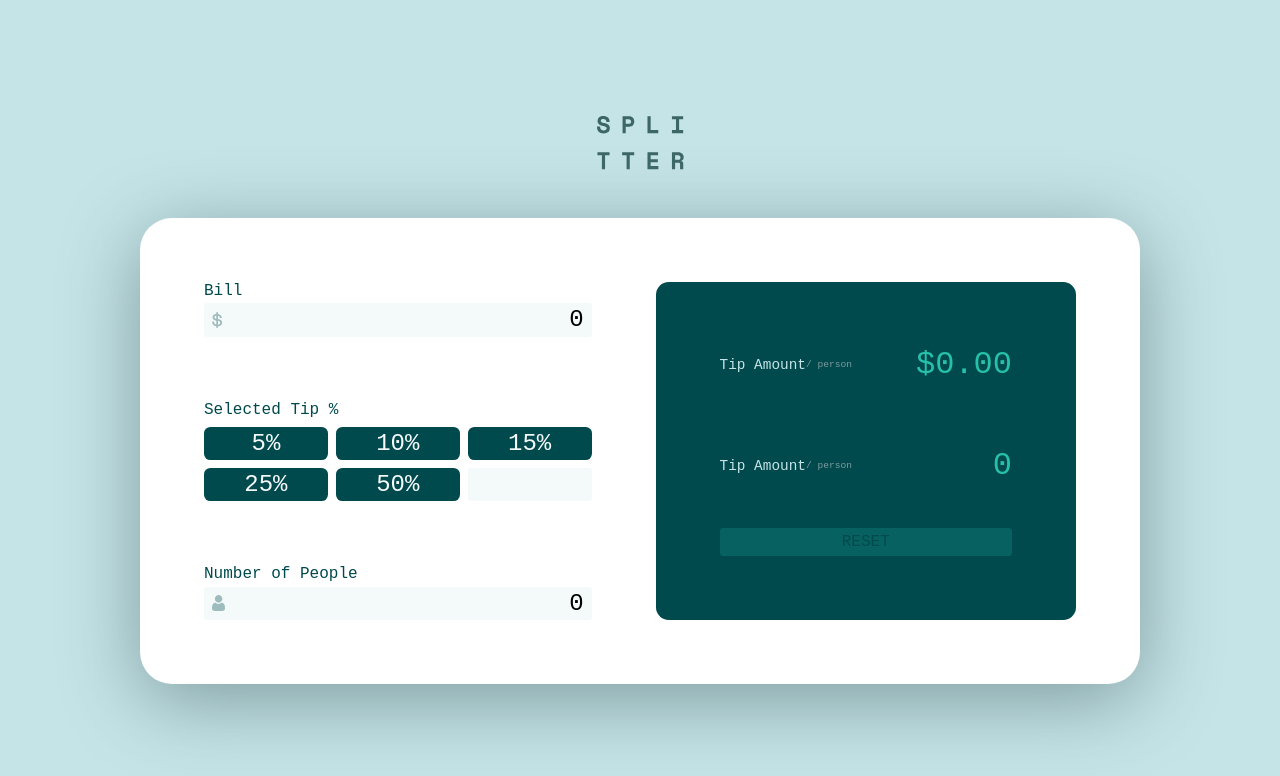
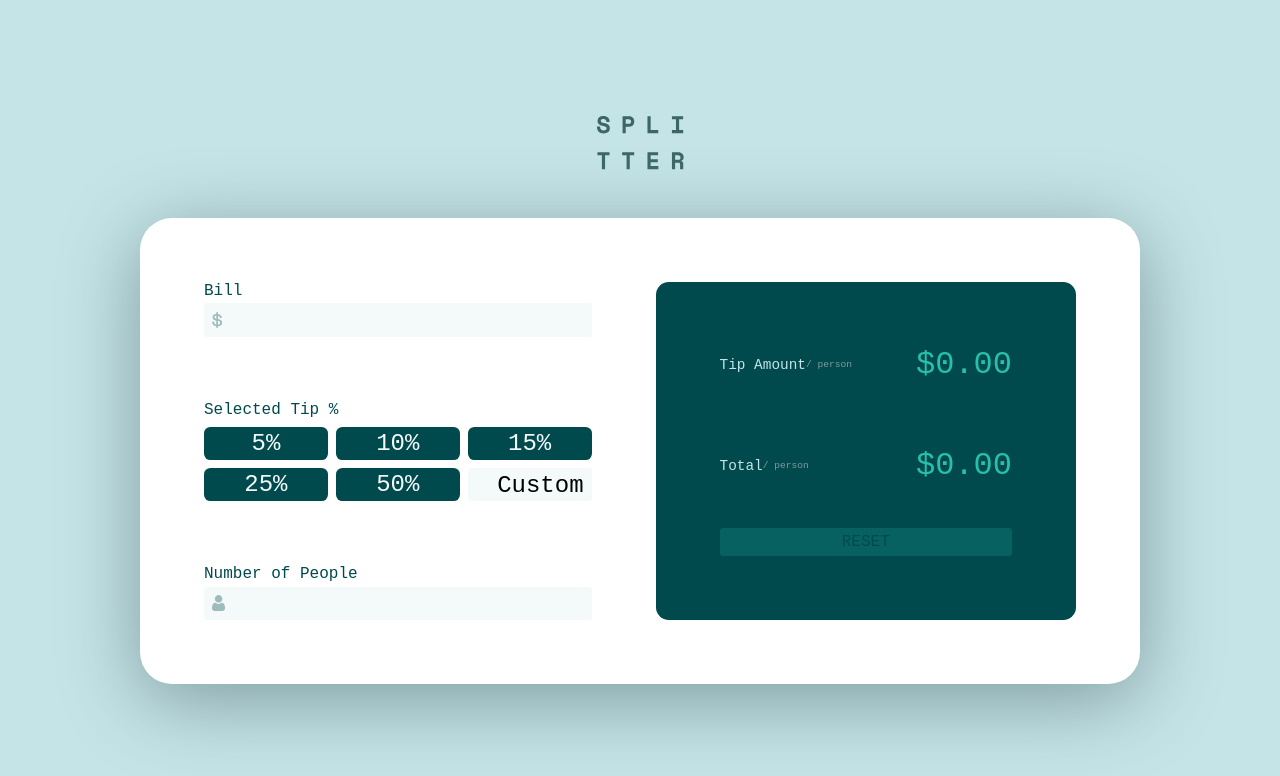
Before and after one commit to charold29/tip-calculator-app, a React (Vite) app: page / in a window 1280 px wide. Shown: the top 776 px of the page. Built offline with nearby package versions, Linux system fonts and the light colour scheme; a web font is replaced by a local one.

Commit message:
finished v1

```diff
--- a/src/App.css
+++ b/src/App.css
@@ -26,6 +26,11 @@ html, body {
   --spacer-lg: clamp(4rem, 7vw, 6.5rem);
   --rounded-md: .4rem;
   --rounded-sm: .2rem;
+}
+
+::selection {
+  background-color: hsl(var(--brand));
+  color: hsl(var(--white));
 }
 
 body {
@@ -74,6 +79,25 @@ body {
   font-size: 1rem;
 }
 
+.custom-wrapper {
+  position: relative;
+}
+
+.tip-custom::placeholder{
+  opacity: 0;
+}
+
+.tip-custom-label {
+  position: absolute;
+  right: .5rem;
+  top: 50%;
+  transform: translateY(-50%);
+}
+
+.tip-custom:not(:placeholder-shown) + .tip-custom-label {
+  opacity: 0;
+}
+
 .number-wrapper {
   position: relative;
 }
@@ -86,18 +110,18 @@ body {
   border: none;
   padding: .2rem .5rem;
   border-radius: var(--rounded-sm);
-  box-shadow:
-    0 0 0 -.2rem hsl(var(--text)),
-    0 0 0 -.2rem hsl(var(--neutral1));
+  box-shadow: 0 0 0 -.2rem hsl(var(--brand));
   transition: box-shadow 400ms cubic-bezier
   (cubic-bezier(0.075, 0.82, 0.165, 1));
 }
 
+.number-input.number-error:focus {
+  box-shadow: 0 0 0 .2rem hsl(var(--error));
+}
+
 .number-input:focus {
   outline: none;
-  box-shadow:
-    0 0 0 .2rem hsl(var(--white)),
-    0 0 0 .4rem hsl(var(--brand));
+  box-shadow: 0 0 0 .2rem hsl(var(--brand));
 }
 
 .number-input:invalid {
@@ -152,21 +176,22 @@ input[type=number] {
 
 .tip-amount {
   position: relative;
+  display: grid;
 }
 
-[name="tip"] {
+.tip-input {
   opacity: 0%;
   position: absolute;
   inset: 0;
   cursor: pointer;
 }
 
-[name="tip"]:hover + .tip-btn  {
+.tip-input:hover + .tip-btn  {
   background-color: hsl(var(--neutral3));
   color: hsl(var(--text));
 }
 
-[name="tip"]:checked + .tip-btn  {
+.tip-input:checked + .tip-btn  {
   background-color: hsl(var(--brand));
 }
 
--- a/src/App.jsx
+++ b/src/App.jsx
@@ -1,5 +1,5 @@
 
-import { useState } from 'react';
+import { useEffect, useState } from 'react';
 
 //Logo
 import logo from "./assets/images/logo.svg"
@@ -12,50 +12,26 @@ import Display from './components/Display'
 import Form from './components/Form'
 
 const App = () => {
-  const [billAmt, setBillAmt] = useState(0)
-  const [billShowAmtError, setShowBillAmtError] = useState(false)
-  const [peeps, setPeeps] = useState(0)
-  const [showPeepsError, setShowPeepsError] = useState(false)
-  const [isTipSelected, setIsTipSelected] = useState(false)
-  const [selectedTip, setSelectedTip] = useState(0)
+  const [bill, setBill] = useState("")
+  const [tip, setTip] = useState("")
+  const [people, setPeople] = useState("")
   const [calculatedTip, setCalculatedTip] = useState(0)
-  const [calculatedTotal, setCalculatedTotal] = useState(0)
+  const [total, setTotal] = useState(0)
 
-  function calculateTip() {
-    setCalculatedTip(billAmt * selectedTip / peeps)
-    console.log(calculatedTip);
-  }
+  useEffect(() => {
+    console.log(bill, people, tip)
+    if(bill > 0 && people > 0 && tip > 0){
+      setCalculatedTip(bill * (tip / 100) / people)
+      setTotal(calculatedTip + (bill / people))
+    }
+  }, [bill, people, tip, calculatedTip])
 
-  function handleBillAmtInput(e) {
-    const input = e.target.value
-    const pattern = /^[0-9]*$/
-
-    if (pattern.test(input)) {
-      setShowBillAmtError(false)
-      setBillAmt(input)
-      calculateTip()
-    } else {
-      setShowBillAmtError(true)
-    }
-
-  }
-
-  function handleSelectedTip(e) {
-    const selectedTip = e.target.value
-    console.log(selectedTip);
-    setSelectedTip(selectedTip)
-  }
-
-  function handlePeepsInput(e) {
-    const input = e.target.value;
-    const pattern = /^[0-9]*$/
-
-    if (pattern.test(input)) {
-      setShowPeepsError(false)
-      setPeeps(input)
-    } else {
-      setShowPeepsError(true)
-    }
+  const handleResetBtn = (e) => {
+    setBill("")
+    setTip("")
+    setPeople("")
+    setCalculatedTip(0)
+    setTotal(0)
   }
 
   return (
@@ -63,15 +39,18 @@ const App = () => {
       <img src={logo} alt='Splitter Logo'></img>
       <div className="container">
         <Form
-          billAmt={billAmt}
-          handleBillAmtInput={handleBillAmtInput}
-          handleSelectedTip={handleSelectedTip}
-          billShowAmtError={billShowAmtError}
-          handlePeepsInput={handlePeepsInput}
-          peeps={peeps}
-          showPeepsError={showPeepsError}
+          bill={bill}
+          setBill={setBill}
+          tip={tip}
+          setTip={setTip}
+          people={people}
+          setPeople={setPeople}
          />
-        <Display />
+        <Display
+          total={total}
+          calculatedTip={calculatedTip}
+          handleResetBtn={handleResetBtn}
+         />
       </div>
     </div>
   );
--- a/src/components/Display.jsx
+++ b/src/components/Display.jsx
@@ -1,7 +1,12 @@
 //styles
 import './Display.css'
 
-const Display = () => {
+const Display = ({calculatedTip, total, handleResetBtn}) => {
+
+  const returnCurrencyAmt = (amt) => {
+    return new Intl.NumberFormat('en-US', { style: 'currency', currency: 'USD' }).format(amt)
+  }
+
   return (
     <div className='display'>
       <div className='display-group'>
@@ -10,19 +15,19 @@ const Display = () => {
             <p className='header'>Tip Amount</p>
             <p className='unit'>/ person</p>
           </div>
-          <div className='display-amount'>
-            <p className='value'>$0.00</p>
-          </div>
+          <p className='display-amount'>{returnCurrencyAmt(`${calculatedTip ? calculatedTip : "0"}`)}</p>
         </div>
         <div className='display-row'>
           <div className='display-label'>
-            <p className='header'>Tip Amount</p>
+            <p className='header'>Total</p>
             <p className='unit'>/ person</p>
           </div>
-          <div className='display-amount'>0</div>
+          <div className='display-amount'>{returnCurrencyAmt(`${total ? total : "0"}`)}</div>
         </div>
       </div>
-      <button className='btn' disabled>Reset</button>
+      {
+        total ? (<button className='btn' onClick={handleResetBtn}>Reset</button>) : (<button className='btn' disabled>Reset</button>)
+      }
     </div>
   )
 }
--- a/src/components/Form.jsx
+++ b/src/components/Form.jsx
@@ -1,16 +1,25 @@
+import { useState } from "react"
 import dollarIcon from "../assets/images/icon-dollar.svg"
 import personIcon from "../assets/images/icon-person.svg"
 
-const Form = ({handleBillAmtInput, billAmt, handleSelectedTip, billShowAmtError, handlePeepsInput, peeps, showPeepsError}) => {
+const Form = ({bill, setBill, tip, setTip, people, setPeople}) => {
+
+  const [isCustomSelected, setIsCustomSelected] = useState(false)
+
+  const handleSelectedTip = (e) => {
+    setTip(+e.target.value)
+    setIsCustomSelected(true )
+  }
+
   return (
     <div className="form">
       <div className="label-group">
         <div className="label-wrapper">
           <label className="label" htmlFor="bill">Bill</label>
-          <p className="error">{billShowAmtError ? "Please enter numbers only" : ""}</p>
+          {/* <p className="error">{billShowAmtError ? "Please enter numbers only" : ""}</p> */}
         </div>
         <div className="number-wrapper">
-          <input type="text" className="number-input" id="bill" onInput={handleBillAmtInput} value={billAmt}/>
+          <input type="number" className="number-input" id="bill" onInput={(e) => setBill(+e.target.value)} value={bill} />
           <img src={ dollarIcon } aria-hidden="true" className="icon" />
         </div>
       </div>
@@ -19,36 +28,39 @@ const Form = ({handleBillAmtInput, billAmt, handleSelectedTip, billShowAmtError,
         <p className="label"> Selected Tip %</p>
         <div className="tip-amount-wrapper">
           <div className="tip-amount">
-            <input type="radio" onChange={handleSelectedTip} name="tip" value=".05"/>
-            <div className="tip-btn">5%</div>
+            <input type="radio" onInput={handleSelectedTip} id="input1" className="tip-input" name="tip" value="5"/>
+            <label className="tip-btn" htmlFor="input1">5%</label>
           </div>
           <div className="tip-amount">
-            <input type="radio" onChange={handleSelectedTip} name="tip" value=".1"/>
-            <div className="tip-btn">10%</div>
+            <input type="radio" onInput={handleSelectedTip} id="input2" className="tip-input" name="tip" value="10"/>
+            <label className="tip-btn" htmlFor="input2">10%</label>
           </div>
           <div className="tip-amount">
-            <input type="radio" onChange={handleSelectedTip} name="tip" value=".15"/>
-            <div className="tip-btn">15%</div>
+            <input type="radio" onInput={handleSelectedTip} id="input3" className="tip-input" name="tip" value="15"/>
+            <label className="tip-btn" htmlFor="input3">15%</label>
           </div>
           <div className="tip-amount">
-            <input type="radio" onChange={handleSelectedTip} name="tip" value=".25"/>
-            <div className="tip-btn">25%</div>
+            <input type="radio" onInput={handleSelectedTip} id="input4" className="tip-input" name="tip" value="25"/>
+            <label className="tip-btn" htmlFor="input4">25%</label>
           </div>
           <div className="tip-amount">
-            <input type="radio" onChange={handleSelectedTip} name="tip" value=".5"/>
-            <div className="tip-btn">50%</div>
+            <input type="radio" onInput={handleSelectedTip} id="input5" className="tip-input" name="tip" value="50"/>
+            <label className="tip-btn" htmlFor="input5">50%</label>
           </div>
-          <input type="text" className="number-input tip-custom" />
+          <div className="custom-wrapper">
+            <input type="number" onInput={handleSelectedTip} name="tip" className="number-input tip-custom" placeholder="Custom" />
+            <label htmlFor="custom" className="tip-custom-label">Custom</label>
+          </div>
         </div>
       </div>
 
       <div className="label-group">
         <div className="label-wrapper">
           <label className="label" htmlFor="people">Number of People</label>
-          <p className="error">{showPeepsError ? "Please enter numbers only" : ""}</p>
+          <p className="error">{people===0 ? "Can't be zero" : ""}</p>
         </div>
         <div className="number-wrapper">
-          <input type="text" className="number-input" id="people" onInput={handlePeepsInput} value={peeps} />
+          <input type="number" className={`number-input ${people === 0 ? 'number-error' : ''}`} id="people" onInput={(e) => setPeople(+e.target.value)} value={people} />
           <img src={ personIcon } aria-hidden="true" className="icon" />
         </div>
       </div>
```
